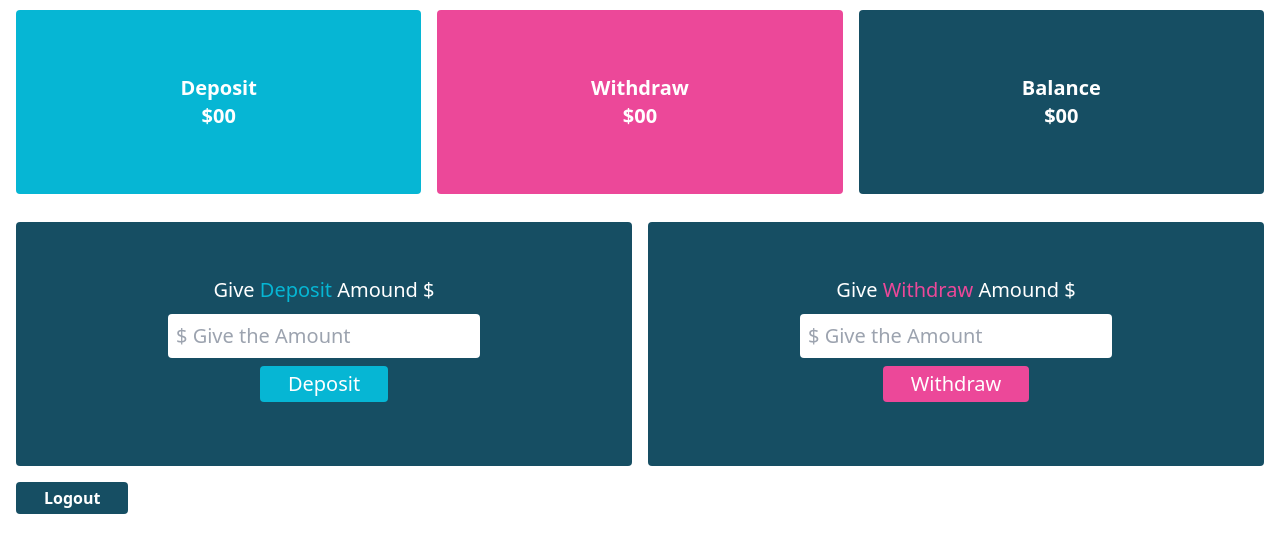
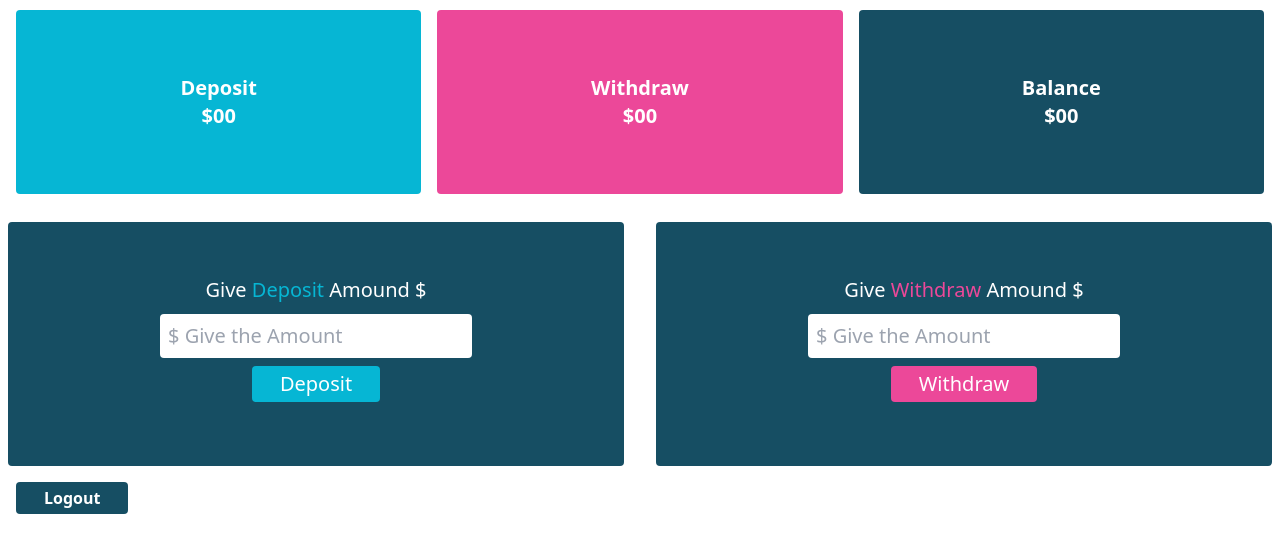
Before and after one commit to HamidTheDev/Developer-Bank, a plain HTML site: page bankpage.html in a window 1280 px wide. Shown: the part 138-690 px from the top of the page. Drawn offline with nearby package versions, Linux system fonts and the light colour scheme.

Commit message:
margin fixed

```diff
--- a/bankpage.html
+++ b/bankpage.html
@@ -46,8 +46,10 @@
       </div>
     </div>
     <!-- input filed -->
-    <div class="inmain grid gap-4 grid-cols-2 mt-7 ml-4 mr-4">
-      <div class="bg-cyan-900 text-white rounded p-16 text-center text-xl">
+    <div class="inmain grid gap-4 grid-cols-2 mt-7">
+      <div
+        class="bg-cyan-900 text-white rounded p-16 mr-2 ml-2 text-center text-xl"
+      >
         <h3 style="position: relative; bottom: 10px">
           Give <span class="text-cyan-500">Deposit</span> Amound $
         </h3>
@@ -61,7 +63,9 @@
           Deposit
         </button>
       </div>
-      <div class="bg-cyan-900 text-white rounded p-16 text-center text-xl">
+      <div
+        class="bg-cyan-900 text-white rounded p-16 mr-2 ml-2 text-center text-xl"
+      >
         <h3 style="position: relative; bottom: 10px">
           Give <span class="text-pink-500">Withdraw</span> Amound $
         </h3>
```
Also changed, not shown: index.html (+1 -1 lines).
